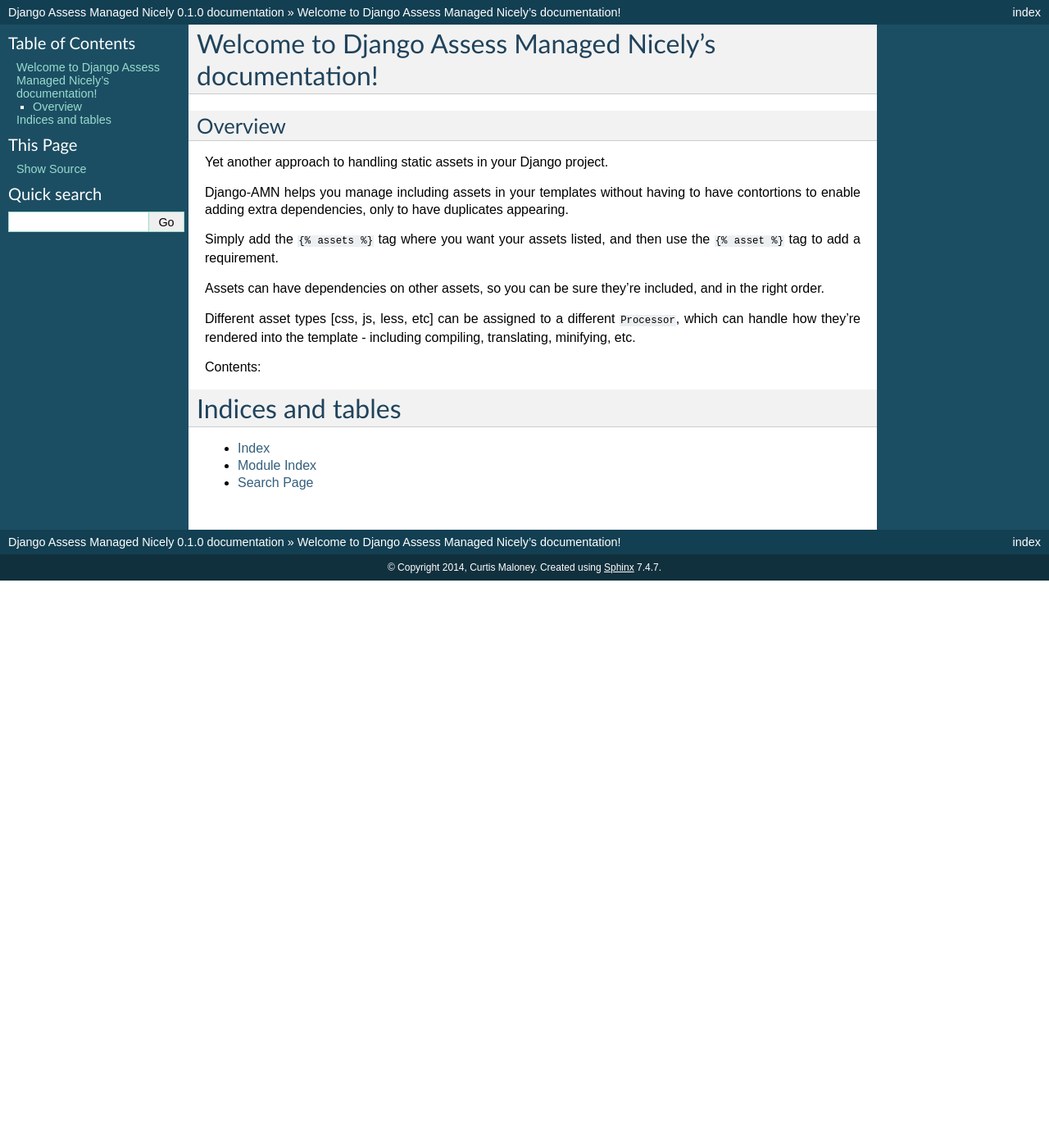
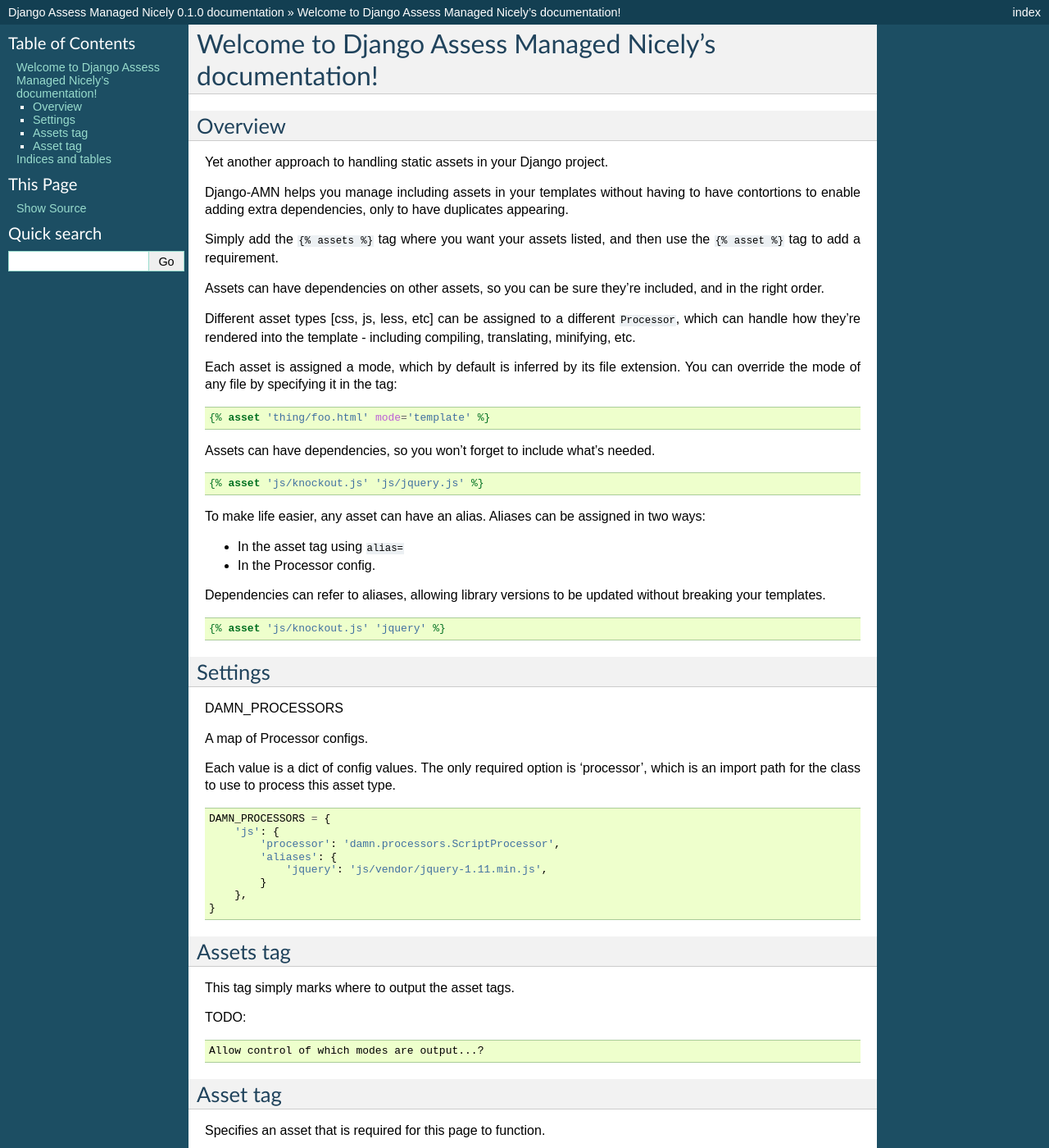
Before and after one commit to funkybob/django-amn, a Sphinx documentation site: the page built from docs/index.rst, in a window 1280 px wide and 1400 px high. Shown: the whole window at 82% size. Built offline with Sphinx 7.4.7, drawn with Linux system fonts in a browser that asks for light colours; some of the changed text lies outside the part shown.

Commit message:
Continue docs

```diff
--- a/docs/index.rst
+++ b/docs/index.rst
@@ -25,11 +25,68 @@ Different asset types [css, js, less, etc] can be assigned to a different
 ``Processor``, which can handle how they're rendered into the template -
 including compiling, translating, minifying, etc.
 
-Contents:
+Each asset is assigned a mode, which by default is inferred by its file
+extension.  You can override the mode of any file by specifying it in the tag:
 
-.. toctree::
-   :maxdepth: 2
+.. code-block:: django
 
+   {% asset 'thing/foo.html' mode='template' %}
+
+Assets can have dependencies, so you won't forget to include what's needed.
+
+.. code-block:: django
+
+   {% asset 'js/knockout.js' 'js/jquery.js' %}
+
+To make life easier, any asset can have an alias.  Aliases can be assigned in two ways:
+
+- In the asset tag using ``alias=``
+- In the Processor config.
+
+Dependencies can refer to aliases, allowing library versions to be updated without breaking your templates.
+
+.. code-block:: django
+
+   {% asset 'js/knockout.js' 'jquery' %}
+
+
+Settings
+--------
+
+DAMN_PROCESSORS
+
+A map of Processor configs.
+
+Each value is a dict of config values.  The only required option is 'processor', which is an import path for the class to use to process this asset type.
+
+.. code-block:: python
+
+   DAMN_PROCESSORS = {
+       'js': {
+           'processor': 'damn.processors.ScriptProcessor',
+           'aliases': {
+               'jquery': 'js/vendor/jquery-1.11.min.js',
+           }
+       },
+   }
+
+Assets tag
+----------
+
+This tag simply marks where to output the asset tags.
+
+TODO::
+
+  Allow control of which modes are output...?
+
+Asset tag
+---------
+
+Specifies an asset that is required for this page to function.
+
+.. code-block:: django
+
+   {% asset name ...deps... [mode=?] [alias=?] %}
 
 
 Indices and tables
```
